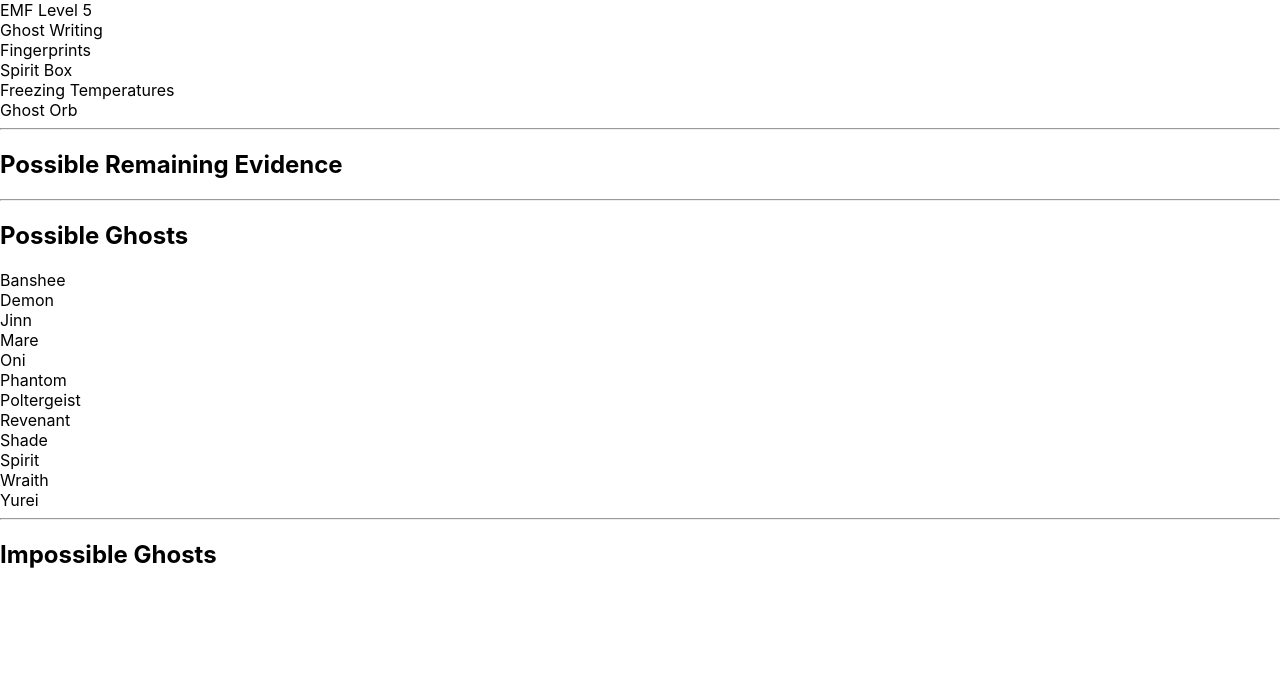
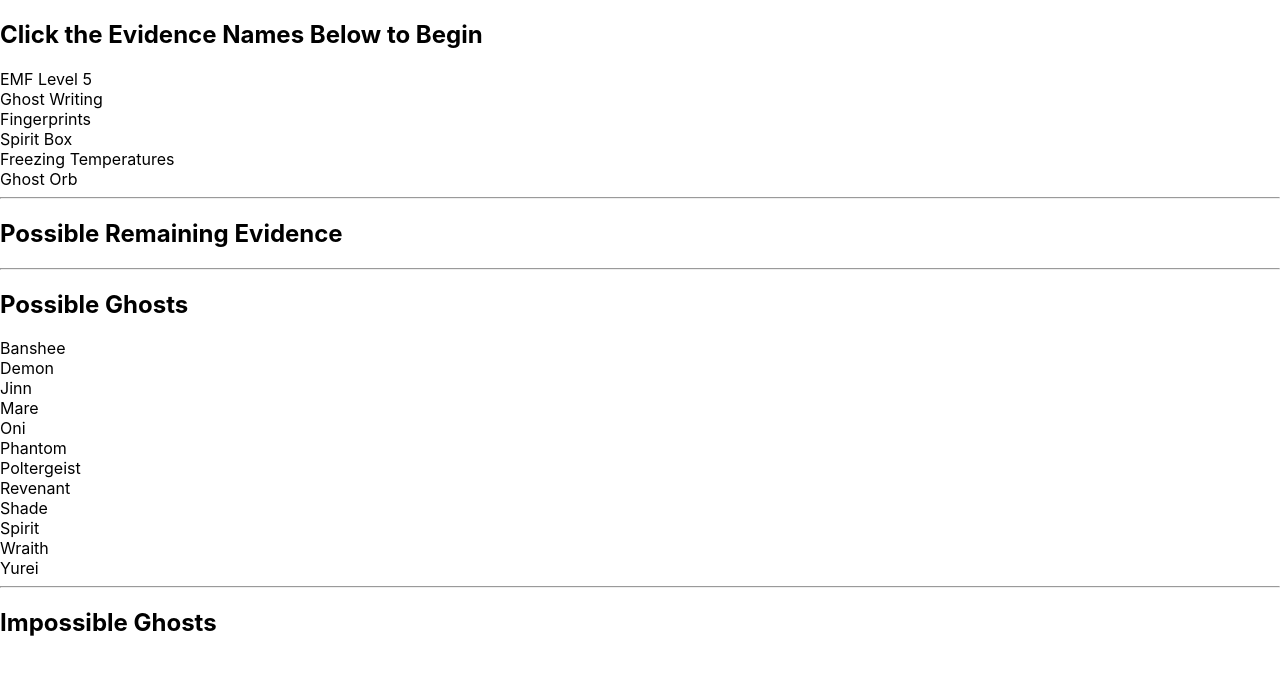
Before and after one commit to walshw/spookulator, a React (Create React App) app: page / in a window 1280 px wide. Shown: the top 674 px of the page. Built offline with nearby package versions, Linux system fonts and the light colour scheme.

Commit message:
Added directions

```diff
--- a/src/components/EvidenceOptions.js
+++ b/src/components/EvidenceOptions.js
@@ -19,6 +19,7 @@ const EvidenceOptions = (props) => {
 
     return (
         <div>
+            <h2>Click the Evidence Names Below to Begin</h2>
             {renderEvidence()}
         </div>
     )
```
